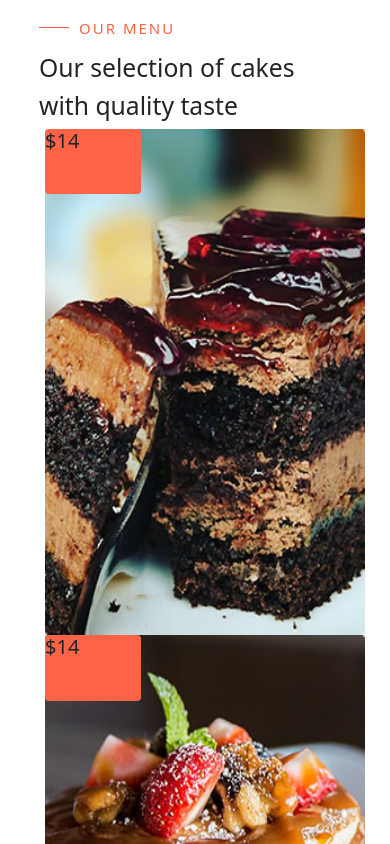
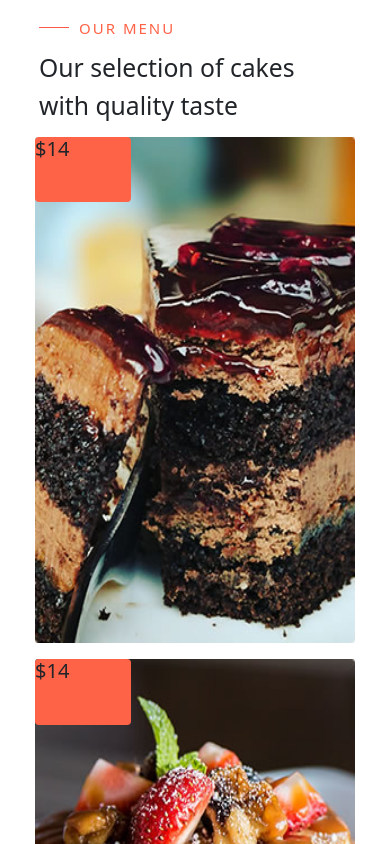
Before and after one commit to Khemchandsaini365/Responsive_kafe, a plain HTML site: page index.html in a window 390 px wide. Shown: the part 1860-2704 px from the top of the page. Drawn offline with nearby package versions, Linux system fonts and the light colour scheme.

Commit message:
third commit

```diff
--- a/style.css
+++ b/style.css
@@ -236,6 +236,7 @@ header ul {
         margin: 0 10px;
         width: 100%;
         flex-wrap: wrap;
+        margin: 5% 0;
     }
 
     .menu_imgs img {
```
